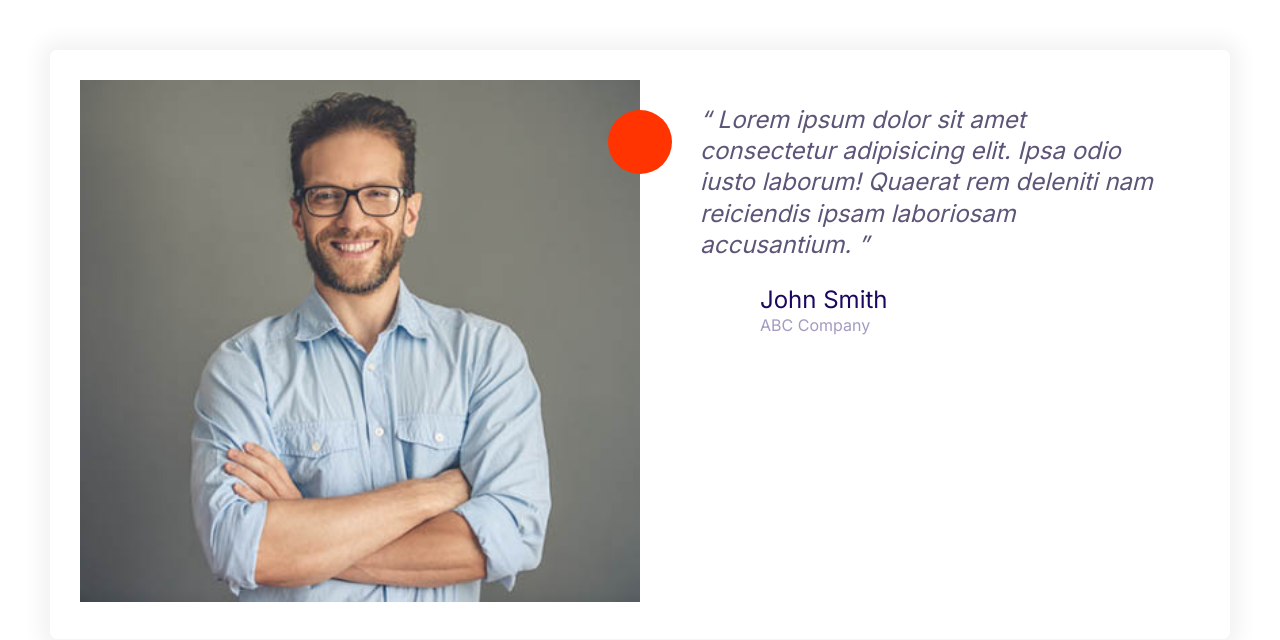
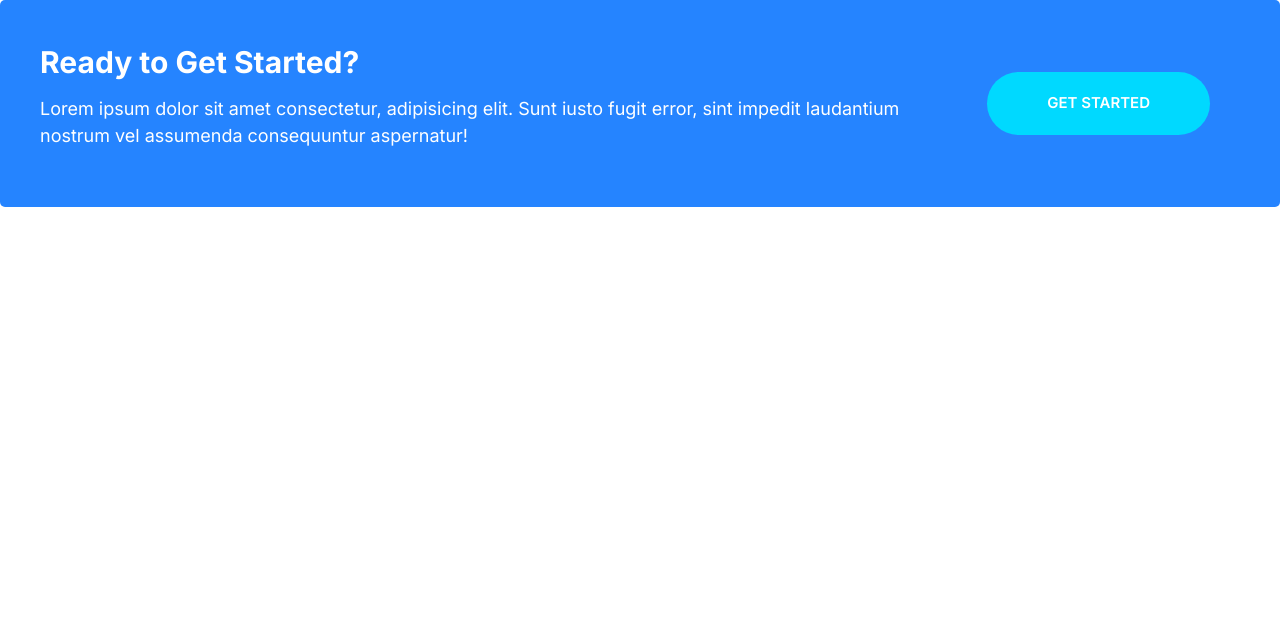
Before and after one commit to Toml76/tmosh3, a plain HTML site: page index.html in a window 1280 px wide. Drawn offline with Linux system fonts and the light colour scheme.

Commit message:
callouts added.

```diff
--- a/css/styles.css
+++ b/css/styles.css
@@ -254,6 +254,11 @@ a {
   color: #fff;
 }
 
+.btn--stretched {
+  padding-left: 6rem;
+  padding-right: 6rem;
+}
+
 @media screen and (min-width: 1025px) {
   .btn {
     font-size: 1.5rem;
@@ -499,3 +504,45 @@ a {
     margin-left: 6rem;
   }
 }
+
+/* Callouts */
+
+.callout {
+  padding: 4rem;
+  border-radius: 5px;
+}
+
+.callout--primary {
+  background: var(--color-primary);
+  color: #fff;
+}
+
+.callout__heading {
+  color: #fff;
+  margin-top: 0;
+  font-size: 3rem;
+}
+
+.callout .btn {
+  justify-self: center;
+  align-self: center;
+}
+
+.callout__content {
+  text-align: center;
+}
+
+@media screen and (min-width: 768px) {
+  .callout .grid--1x2 {
+    grid-template-columns: 1fr auto;
+  }
+
+  .callout__content {
+    text-align: left;
+  }
+
+  .callout .btn {
+    justify-self: start;
+    margin: 0 3rem;
+  }
+}
--- a/index.html
+++ b/index.html
@@ -13,37 +13,18 @@
     <link rel="stylesheet" href="css/normalize.css" />
     <link rel="stylesheet" href="css/styles.css" />
   </head>
-  <body style="padding: 5rem">
-    <div class="card testimonial">
+  <body>
+    <div class="callout callout--primary">
       <div class="grid grid--1x2">
-        <div class="testimonial__image">
-          <img src="images/testimonial.jpg" alt="A happy, smiling customer" />
-          <span class="icon-container icon-container--accent">
-            <svg class="icon icon--white icon--small">
-              <use xlink:href="images/sprite.svg#quotes"></use>
-            </svg>
-          </span>
+        <div class="callout__content">
+          <h2 class="callout__heading">Ready to Get Started?</h2>
+          <p>
+            Lorem ipsum dolor sit amet consectetur, adipisicing elit. Sunt iusto
+            fugit error, sint impedit laudantium nostrum vel assumenda
+            consequuntur aspernatur!
+          </p>
         </div>
-        <blockquote class="quote">
-          <p class="quote__text">
-            Lorem ipsum dolor sit amet consectetur adipisicing elit. Ipsa odio
-            iusto laborum! Quaerat rem deleniti nam reiciendis ipsam laboriosam
-            accusantium.
-          </p>
-          <footer>
-            <div class="media">
-              <div class="media__image">
-                <svg class="icon icon--primary quote__line">
-                  <use xlink:href="images/sprite.svg#line"></use>
-                </svg>
-              </div>
-              <div class="media__body">
-                <h3 class="media__title quote__author">John Smith</h3>
-                <p class="quote__organization">ABC Company</p>
-              </div>
-            </div>
-          </footer>
-        </blockquote>
+        <a href="" class="btn btn--secondary btn--stretched">Get Started</a>
       </div>
     </div>
   </body>
```
Also changed, not shown: components/callouts.html (added, +13 -0 lines).
